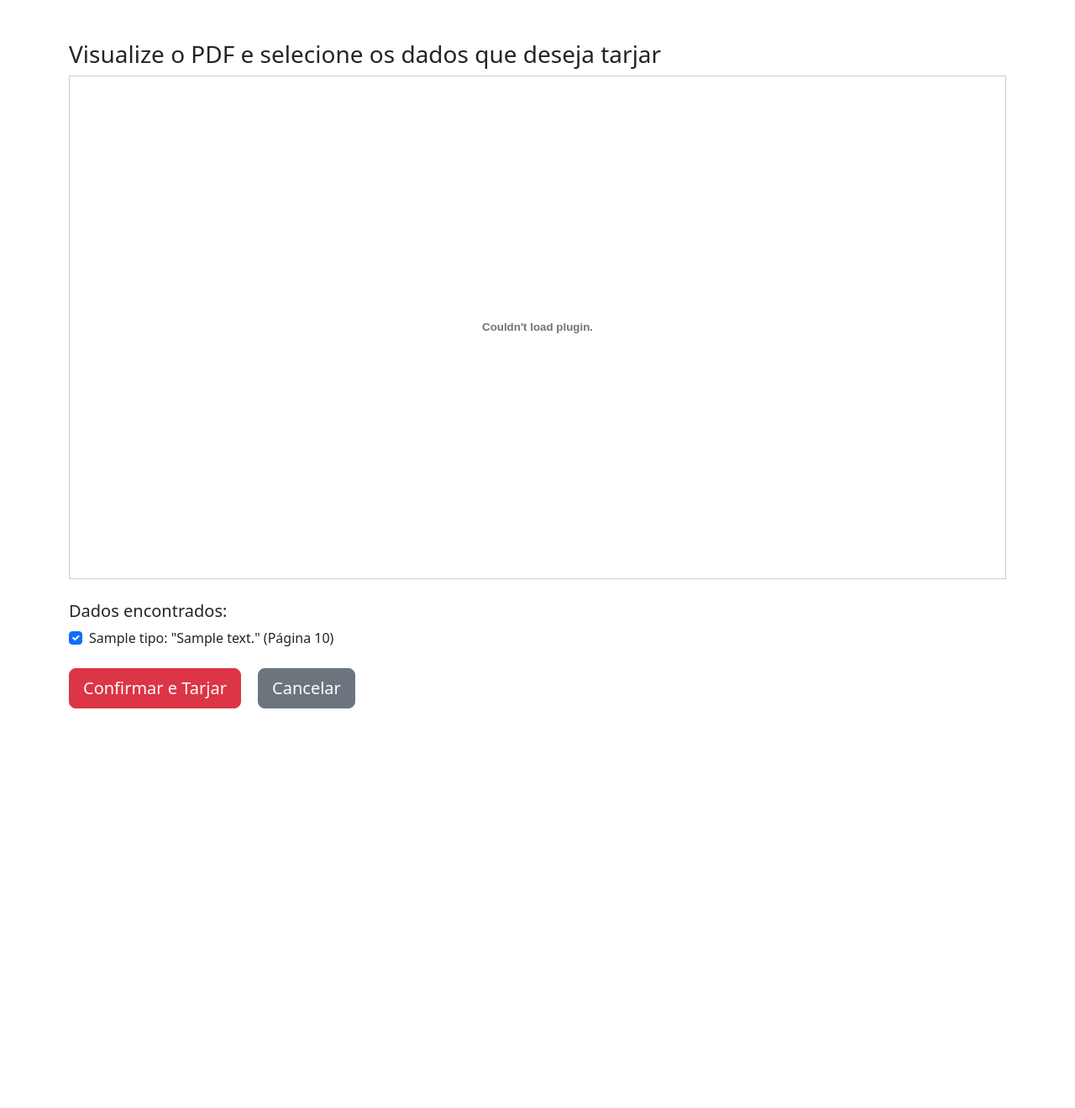
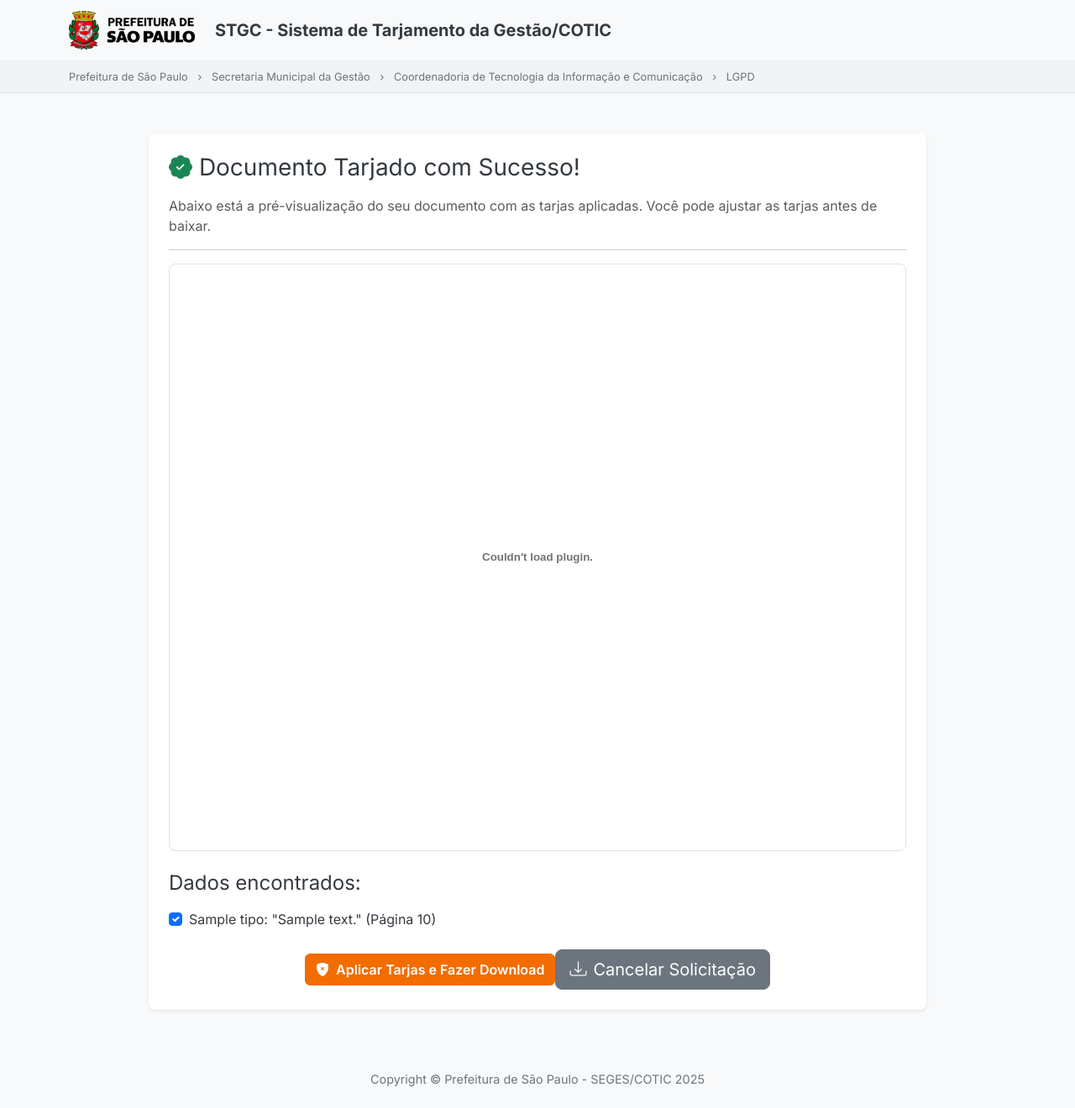
Before and after one commit to DevGov2024/project, a Flask app: template Tarj_end-master/Flask/templates/preview_pdf.html in a window 1280 px wide. Shown: the whole page at 84% size. Before the commit the page ends 844 px from the top, so only its background shows below. Run offline with Flask 3, Linux system fonts and the light colour scheme; the template is opened without the code that fills it: most values are stand-ins (such as "Sample title", 1, 10 or a date in 2020); some libraries are stand-ins or nearby versions.

Commit message:
Atualização final

```diff
--- a/Tarj_end-master/Flask/templates/preview_pdf.html
+++ b/Tarj_end-master/Flask/templates/preview_pdf.html
@@ -1,19 +1,57 @@
 <!DOCTYPE html>
 <html lang="pt-br">
 <head>
-  <meta charset="UTF-8" />
-  <title>Pré-visualização do PDF Tarjado</title>
-  <link href="https://cdn.jsdelivr.net/npm/bootstrap@5.3.3/dist/css/bootstrap.min.css" rel="stylesheet" />
+    <meta charset="UTF-8">
+    <meta name="viewport" content="width=device-width, initial-scale=1.0">
+    <title>Pré-visualização do Documento Tarjado</title>
+
+    <link href="https://cdn.jsdelivr.net/npm/bootstrap@5.3.3/dist/css/bootstrap.min.css" rel="stylesheet">
+    <link rel="stylesheet" href="https://cdn.jsdelivr.net/npm/bootstrap-icons@1.11.3/font/bootstrap-icons.min.css">
+    <link rel="stylesheet" href="static/css/style.css">
 </head>
+
 <body>
-  <div class="container my-5">
-    <h3>Visualize o PDF e selecione os dados que deseja tarjar</h3>
+<header>
+  <nav class="navbar navbar-expand-lg bg-light ">
+    <div class="container d-flex align-items-center">
+        <a class="navbar-brand d-flex align-items-center gap-4" href="https:/">
+            <img src="{{ url_for('static', filename='img/brasao-sp.png') }}" alt="Logo da Prefeitura" style="width: 150px;">
+            <span class="fw-bold fs-5">STGC - Sistema de Tarjamento da Gestão/COTIC</span>
+        </a>
+    </div>
+</nav>
+
+    <div class="sub-navbar">
+        <div class="container">
+            <a href="https://prefeitura.sp.gov.br/">Prefeitura de São Paulo</a>
+            <span class="mx-2">&rsaquo;</span>
+            <a href="https://prefeitura.sp.gov.br/web/gestao/">Secretaria Municipal da Gestão</a>
+            <span class="mx-2">&rsaquo;</span>
+            <a href="https://prefeitura.sp.gov.br/web/gestao/w/coordenadoria-de-tecnologia-da-informa%C3%A7%C3%A3o-e-comunica%C3%A7%C3%A3o-cotic">Coordenadoria de Tecnologia da Informação e Comunicação</a>
+            <span class="mx-2">&rsaquo;</span>
+            <a href="https://prefeitura.sp.gov.br/web/gestao/w/lei-geral-de-prote%C3%A7%C3%A3o-de-dados-lgpd-">LGPD</a>
+        </div>
+    </div>
+</header>
+
+<main class="container my-5">
+    <div class="row justify-content-center">
+        <section class="col-md-10">
+            <div class="bg-white p-4 rounded-3 shadow-sm">
+                <h3 class="mb-3"><i class="bi bi-patch-check-fill text-success"></i> Documento Tarjado com Sucesso!
+                    </h3>
+                    <p class="text-muted">Abaixo está a pré-visualização do seu documento com as tarjas aplicadas. Você
+                        pode ajustar as tarjas antes de baixar.</p>
+                    <hr>
 
                 <!-- Preview do PDF original -->
-    <embed src="data:application/pdf;base64,{{ pdf_data }}" type="application/pdf" width="100%" height="600px" style="border: 1px solid #ccc; margin-bottom: 20px;" />
+                <div class="border rounded-3 mb-4" style="height: 700px;">
+                    <embed src="data:application/pdf;base64,{{ pdf_data }}" type="application/pdf" width="100%" height="100%" />
+                </div>
 
                 <form method="post" action="{{ url_for('aplicar_tarjas_pdf') }}">
-      <h5>Dados encontrados:</h5>
+                    <h4 class="mb-3">Dados encontrados:</h4>
+                    <div class="mb-4">
                         {% for item in ocorrencias %}
                             <div class="form-check">
                                 <input class="form-check-input" type="checkbox" name="selecionados" value="{{ item.id }}" id="chk{{ loop.index }}" checked>
@@ -22,12 +60,26 @@
                                 </label>
                             </div>
                         {% endfor %}
+                    </div>
 
-      <div class="mt-4">
-        <button type="submit" class="btn btn-danger btn-lg">Confirmar e Tarjar</button>
-        <a href="{{ url_for('tarjar_pdf') }}" class="btn btn-secondary btn-lg ms-3">Cancelar</a>
+                    <div class="d-flex justify-content-center align-items-center mt-4">
+                        <button type="submit" class="btn btn-primary">
+                            <i class="bi bi-shield-fill-x me-2"></i>Aplicar Tarjas e Fazer Download
+                        </button>
+                        <a href="{{ url_for('tarjar_pdf') }}" class="btn btn-secondary btn-lg">
+                            <i class="bi bi-download me-2"></i>Cancelar Solicitação
+                        </a>
                     </div>
                 </form>
             </div>
+        </section>
+    </div>
+</main>
+
+<footer class="text-center p-4 mt-5">
+    Copyright © Prefeitura de São Paulo - SEGES/COTIC 2025
+</footer>
+
+<script src="https://cdn.jsdelivr.net/npm/bootstrap@5.3.3/dist/js/bootstrap.bundle.min.js"></script>
 </body>
 </html>
```
Also changed, not shown: Tarj_end-master/Flask/templates/index.html (+3 -17 lines), Tarj_end-master/Flask/templates/preview_docx.html (+13 -14 lines), Tarj_end-master/Flask/templates/preview_txt.html (+15 -18 lines), Tarj_end-master/Flask/templates/tarjar_docx.html (+22 -17 lines), Tarj_end-master/Flask/templates/tarjar_pdf.html (+13 -17 lines), Tarj_end-master/Flask/templates/tarjar_txt.html (+18 -16 lines). Lines whose indentation alone changed are shown as unchanged.
